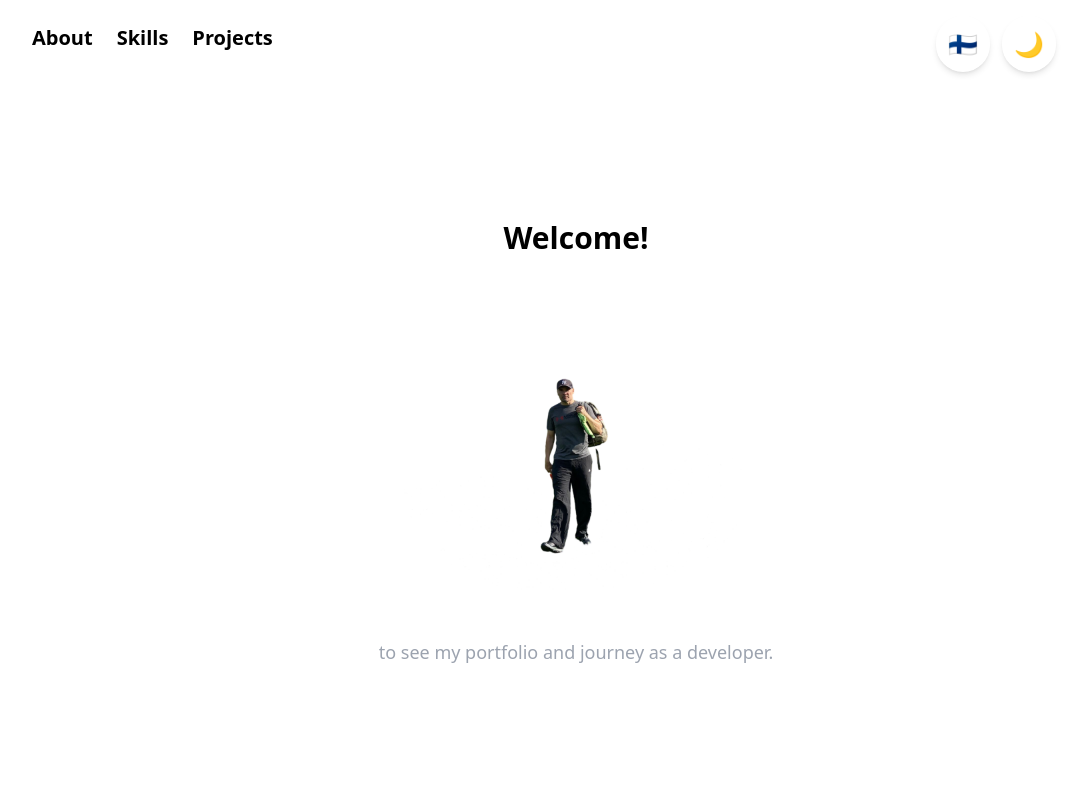
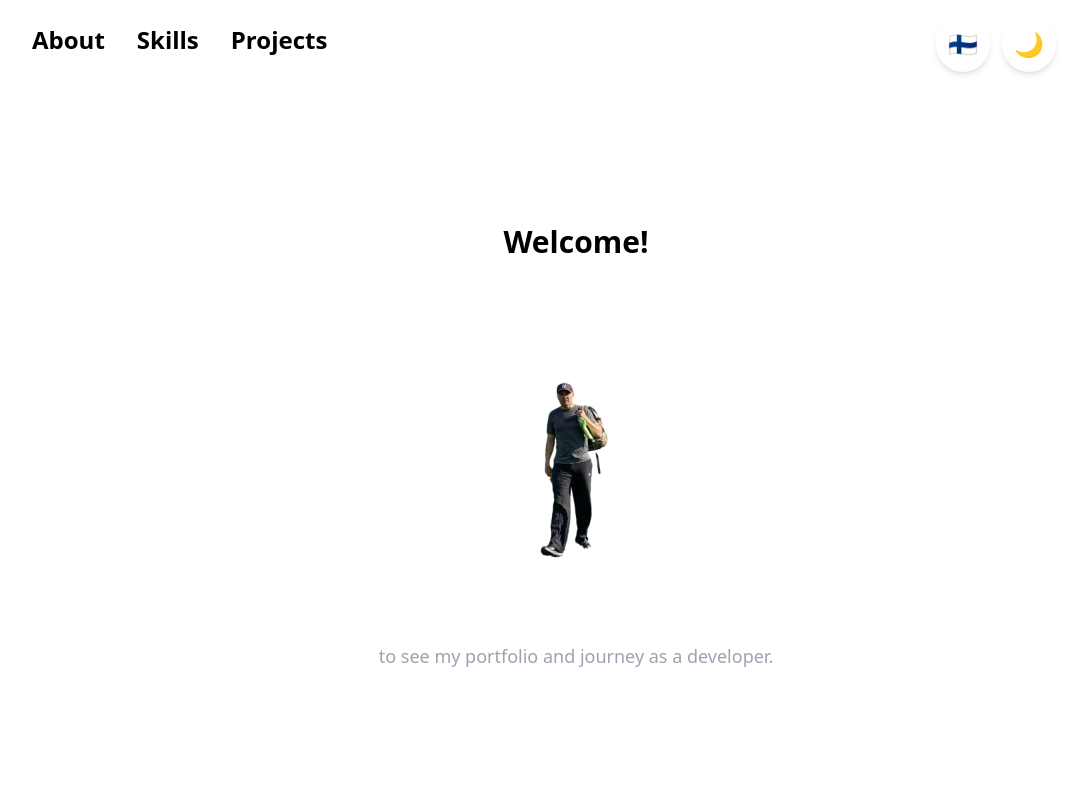
Before and after one commit to Moontags/portfolio, a Next.js app: page / in a window 1280 px wide. Shown: the top 800 px of the page, without its empty margins (64-1150 px from the left). Built offline with nearby package versions, Linux system fonts and the light colour scheme.

Commit message:
Header letter spacing

```diff
--- a/components/Header.tsx
+++ b/components/Header.tsx
@@ -19,10 +19,10 @@ export default function Header() {
   const t = headerTranslations[language];
 
   return (
-    <header className="top-0 left-0 w-full bg-white/10 dark:bg-transparent z-50 sm:display-none">
+    <header className="top-0 left-0 w-full bg-white/10 dark:bg-transparent z-50">
       <div className="max-w-6xl mx-auto px-8 py-6 flex justify-between items-center">
 
-        <nav className="flex space-x-6 text-xl font-semibold">
+        <nav className="flex space-x-3 sm:space-x-8 text-xl sm:text-2xl font-semibold">
           <a href="#about" className="hover:text-blue-500 dark:hover:text-blue-400">
             {t.about}
           </a>
```
